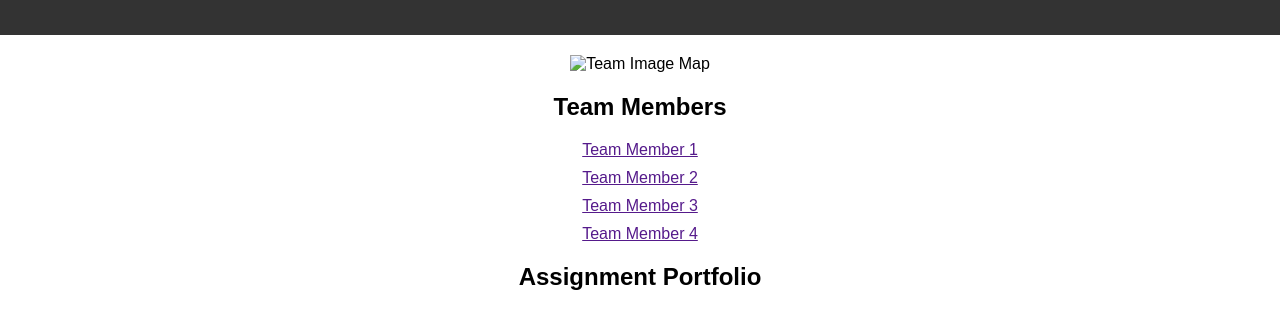
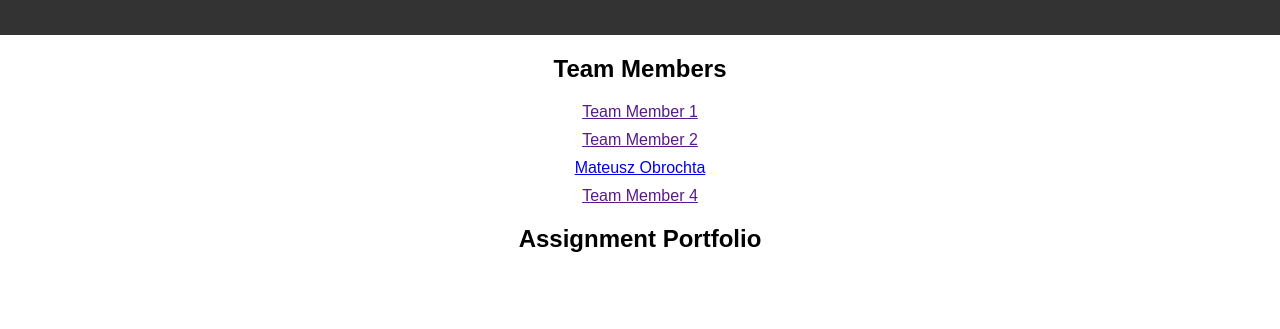
Before and after one commit to SE-Code-Crusaders/getting-to-know-each-other-teams, a plain HTML site: page index.html in a window 1280 px wide. Shown: the part 77-406 px from the top of the page. Drawn offline with Linux system fonts and the light colour scheme.

Commit message:
Updated index.html

```diff
--- a/index.html
+++ b/index.html
@@ -11,7 +11,6 @@
     </header>
     <main>
         <section id="teamPicture">
-            <img src="team-image.jpg" alt="Team Image Map" usemap="#teamMap">
         </section>
 
         <section id="teamMembers">
@@ -20,7 +19,7 @@
             <ul>
                 <li><a href="">Team Member 1</a></li>
                 <li><a href="">Team Member 2</a></li>
-                <li><a href="">Team Member 3</a></li>
+                <li><a href="https://mateuszo1.github.io/introductions/">Mateusz Obrochta</a></li>
                 <li><a href="">Team Member 4</a></li>
             </ul>
         </section>
```
